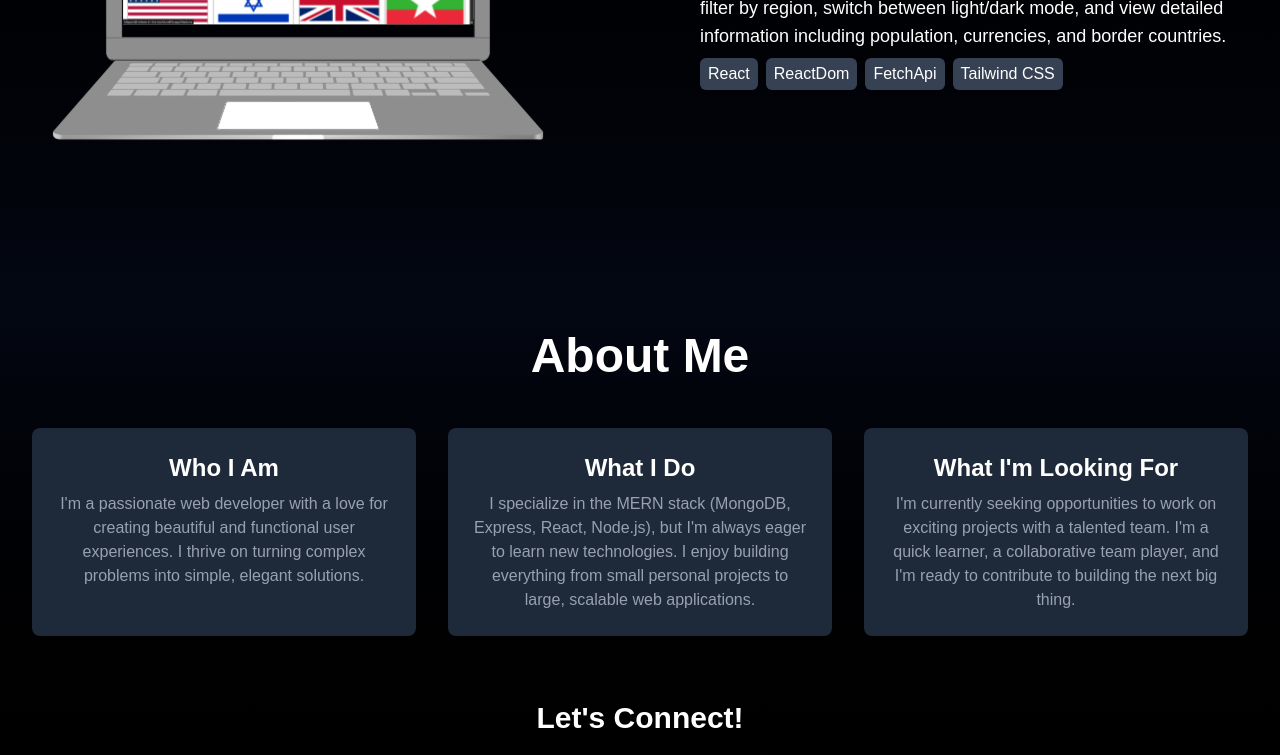
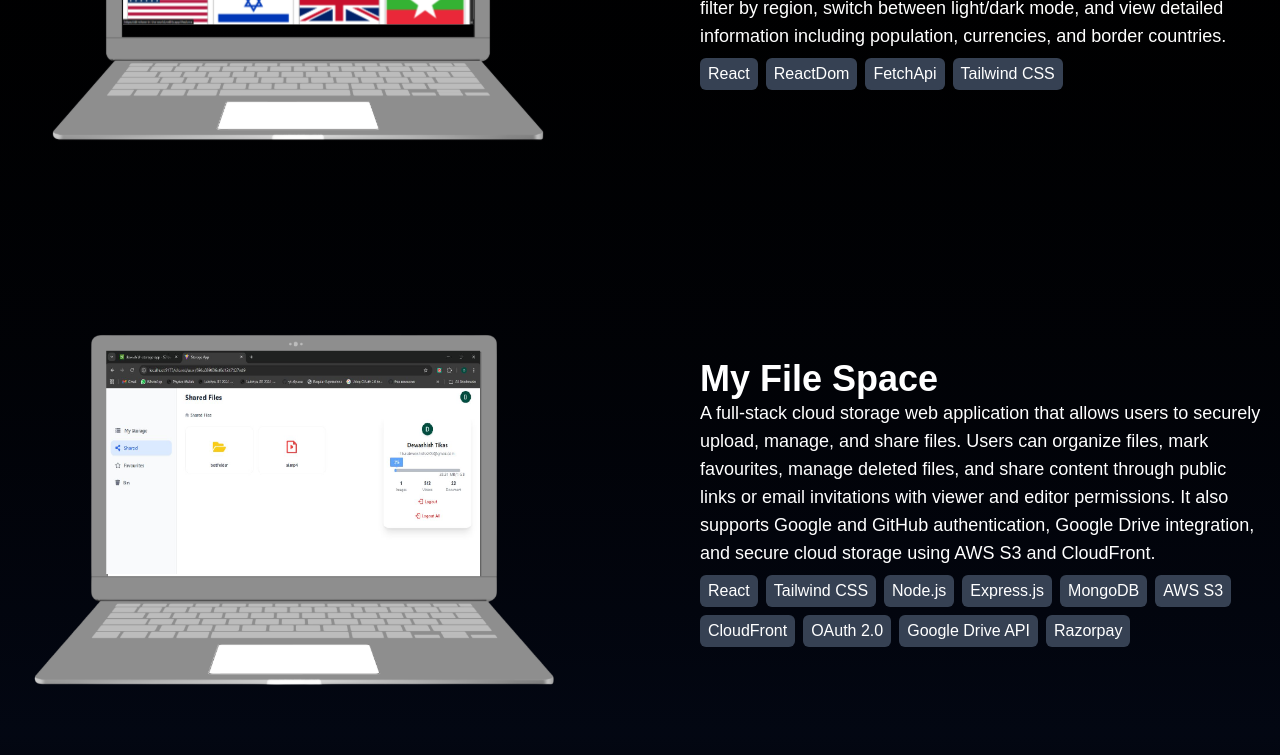
Before and after one commit to DewashishTikas/My-Portfolio, a React (Vite) app: page / in a window 1280 px wide. Shown: the part 1528-2283 px from the top of the page. Built offline with nearby package versions, Linux system fonts and the light colour scheme.

Commit message:
adding project and npm audit fix

```diff
--- a/src/pages/ProjectsPage.jsx
+++ b/src/pages/ProjectsPage.jsx
@@ -1,12 +1,14 @@
 import React from 'react'
 import ProjectLeft from '../components/ProjectLeft'
 import project1 from '../assets/images/WhereIntheWorld.svg'
+import project2 from '../assets/images/storageApp.png'
 export default function ProjectsPage() {
   return (
-    <section id="projects" className='bg-gradient-to-b from-black to-gray-950 text-white'>
+    <section id="projects" className='bg-linear-to-b from-black to-gray-950 text-white'>
       <h2 className='md:text-4xl text-3xl font-bold text-center py-10'>Projects</h2>
       <ProjectLeft image={project1} name="Where in the world?" link="https://dt-where-in-the-world.netlify.app" description="An interactive web app that displays information about every country using the REST Countries API.
 Users can search by country name, filter by region, switch between light/dark mode, and view detailed information including population, currencies, and border countries." techSkills={["React", "ReactDom ", "FetchApi", "Tailwind CSS"]} />
+      <ProjectLeft image={project2} name="My File Space" link="https://myfilespace.xyz" description="A full-stack cloud storage web application that allows users to securely upload, manage, and share files. Users can organize files, mark favourites, manage deleted files, and share content through public links or email invitations with viewer and editor permissions. It also supports Google and GitHub authentication, Google Drive integration, and secure cloud storage using AWS S3 and CloudFront." techSkills={["React", "Tailwind CSS", "Node.js", "Express.js", "MongoDB", "AWS S3", "CloudFront", "OAuth 2.0", "Google Drive API",  "Razorpay"]} />
     </section>
   )
 }
```
Also changed, not shown: src/assets/images/storageApp.png (added), 1 other file (tests, documents, lock files or other folders).
